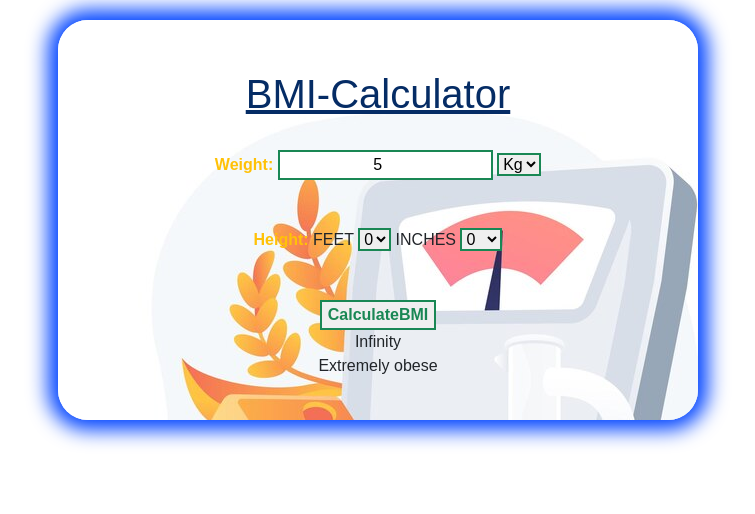
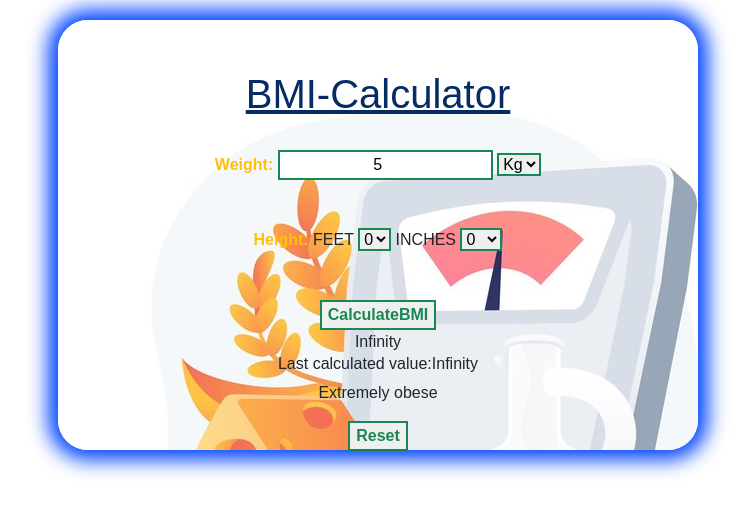
Before and after one commit to mariam-2324/BMI-Calculator, a plain HTML site: page index.html in a window 1280 px wide. Both pictures are taken after typing "5" into the empty fields and a click on the button "CalculateBMI". Shown: the whole page, without its empty margins (262-1017 px from the left). Drawn offline with nearby package versions, Linux system fonts and the light colour scheme.

Commit message:
localStorage n reset button functionalized

```diff
--- a/index.html
+++ b/index.html
@@ -7,7 +7,7 @@
     <link rel="stylesheet" href="style.css">
     <link href="https://cdn.jsdelivr.net/npm/bootstrap@5.3.3/dist/css/bootstrap.min.css" rel="stylesheet" integrity="sha384-QWTKZyjpPEjISv5WaRU9OFeRpok6YctnYmDr5pNlyT2bRjXh0JMhjY6hW+ALEwIH" crossorigin="anonymous">
     </head>
-<body>
+<body onload="onpageload()">
     <div class="container w-50">
         <div class="box">
             <h1 class="text-primary-emphasis"><u>BMI-Calculator</u></h1>
@@ -55,7 +55,10 @@
         </div>
         <button class="Calculate mt-5 text-success fw-bold border border-success border border-2" id="submit" onclick="calculateBMI()">CalculateBMI</button>
         <div class="result"></div>
+        <h6>Last calculated value:<span class="lastValue"></span></h6>
         <div class="BMIStatus"></div>
+        <button class="Calculate mt-3 text-success fw-bold border border-success border border-2" id="resubmit" onclick="resetBMI()">Reset</button>
+
 
             </div>
         </div>
--- a/script.js
+++ b/script.js
@@ -4,6 +4,7 @@ let feet = document.querySelector(".feet");
 let inches = document.querySelector(".inches");
 let result = document.querySelector(".result");
 let BMIStatus = document.querySelector(".BMIStatus");
+let lastValueSelector = document.querySelector(".lastValue")
 
 function calculateBMI() {
   let convertedWeight = weight.value;
@@ -22,6 +23,9 @@ function calculateBMI() {
   //=============BMI-Ratio======================================
   let bmi = (convertedWeight / totalHeight ** 2).toFixed(2);
   console.log(bmi);
+  //===========storing last BMI value on LOCAL storage(>>/application/localstorage)==================
+  localStorage.setItem("lastBMIvalue", bmi);
+  lastValueSelector.textContent = bmi
   result.textContent = bmi;
 
 
@@ -42,3 +46,19 @@ function calculateBMI() {
   BMIStatus.textContent = status;
 
 }
+//========function of staying last BMI calculation on web-page(browser)=================================
+function onPageLoad() {
+const _result = localStorage.getItem("lastBMIvalue");
+console.log("_result", _result);
+lastValueSelector.textContent = _result;
+const a = localStorage.getItem("array");
+console.log(JSON.parse(a));
+}
+
+//=====setting function of RESET-button(for removing last BMI-value)================================
+function resetBMI() {
+  localStorage.removeItem("lastBMIvalue");
+  lastValueSelector.textContent = "";
+
+
+}
--- a/style.css
+++ b/style.css
@@ -4,7 +4,7 @@ body {
 
 }
 .container {
-    height: 400px;
+    height: 430px;
     margin-top: 20px;
     box-shadow: 0px 0px 20px 10px #0044ff;
     padding: 50px;
```
